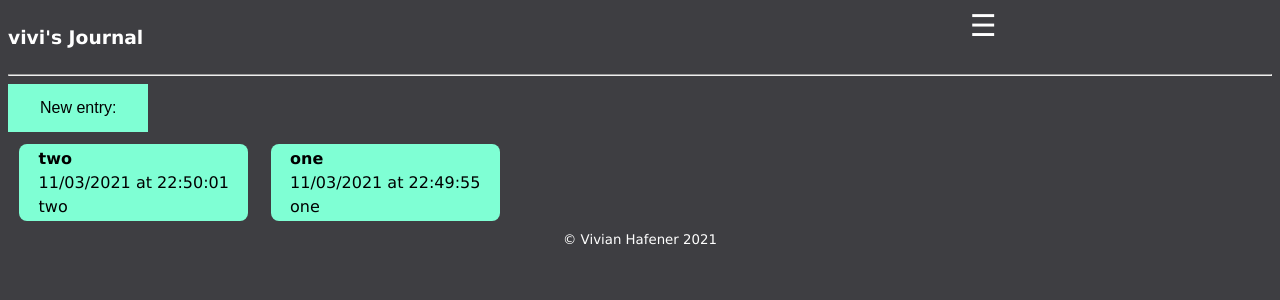
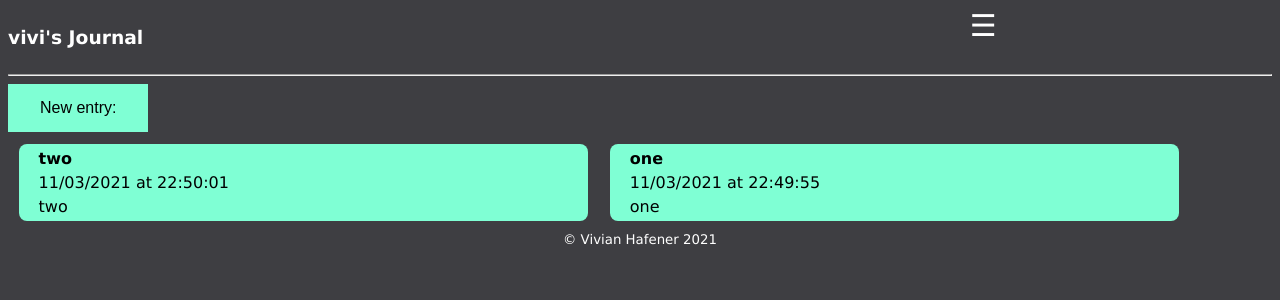
Before and after one commit to vivian-hafener-lanl/journal, a Flask app: page /home in a window 1280 px wide. Shown: the top 300 px of the page. Run offline with Flask 2, Linux system fonts and the light colour scheme; a user stored in the database is signed in; data comes from the database, SQL or seed files in the repository.

Commit message:
Addressed how the entry boxes were too small and cluttered, and set it to a standard width.

```diff
--- a/project/static/style.css
+++ b/project/static/style.css
@@ -165,12 +165,13 @@ h3 {
 
 @media only screen and (max-width: 600){
     .rounded {
-        max-width: 100%;
+        width: 100%;
     }
 }
 @media only screen and (min-width: 1000px) {
     .rounded {
-        max-width: 50%;
+        /* This next line is imprecise and should be fixed. Currently 50 % activates float due to margins */
+        width: 45%;
         margin: 0.7em;
         float: left;
         /* Aesthetically I think float works ok here, but I was originally thinking about doing 50/50 */
```
